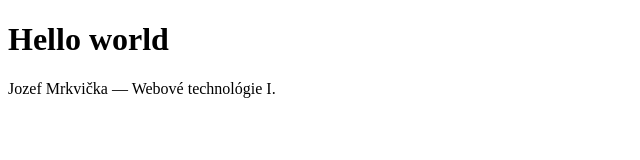
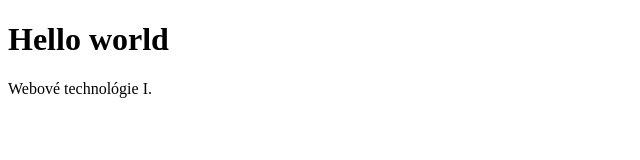
Before and after one commit to etssu/cviko1webte, a plain HTML site: page index.html in a window 1280 px wide. Shown: the whole page, without its empty margins (0-640 px from the left). Drawn offline with Linux system fonts and the light colour scheme.

Commit message:
changed text

```diff
--- a/index.html
+++ b/index.html
@@ -7,6 +7,6 @@
   </head>
   <body>
     <h1>Hello world</h1>
-    <p>Jozef Mrkvička — Webové technológie I.</p>
+    <p>Webové technológie I.</p>
   </body>
 </html>
```
